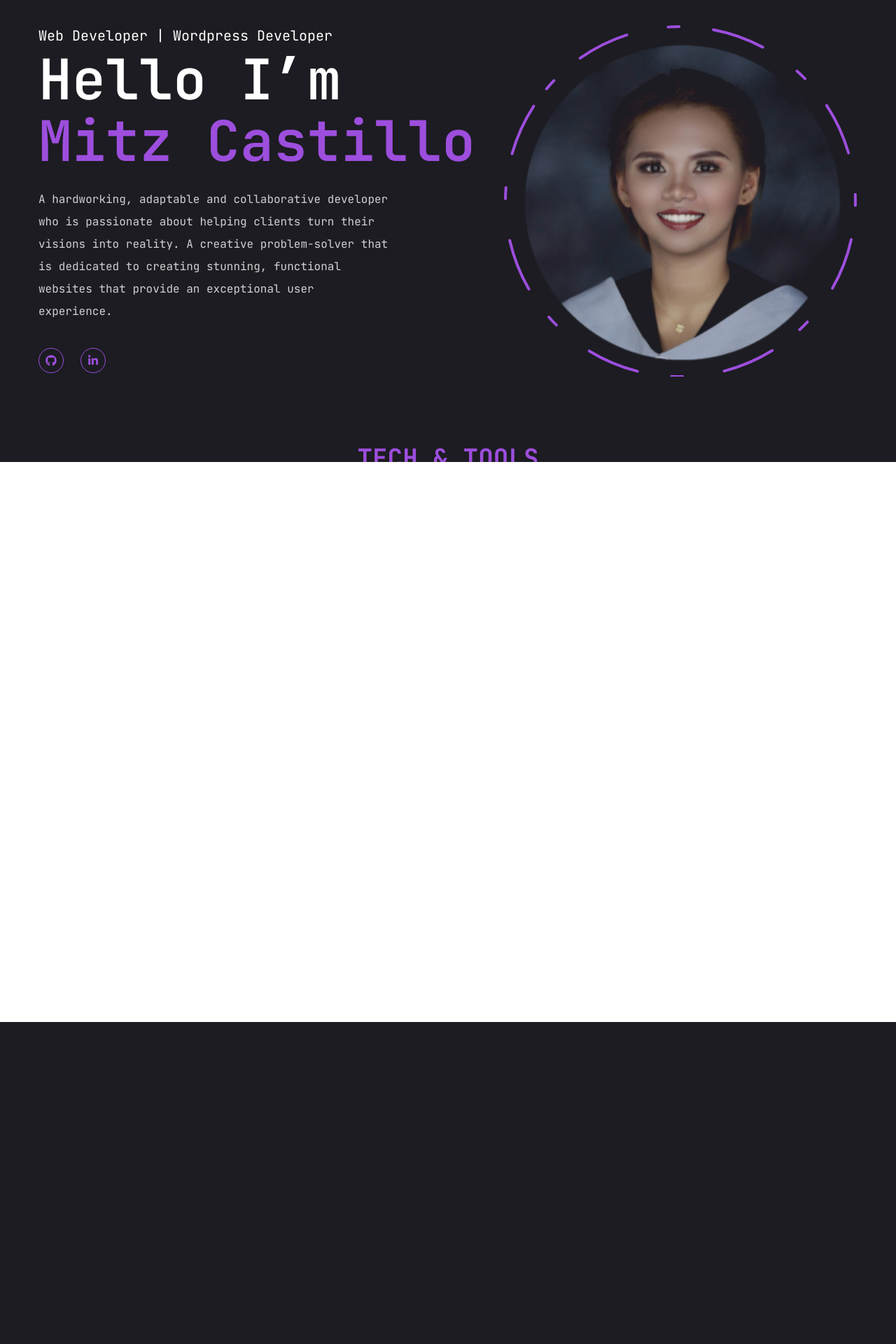
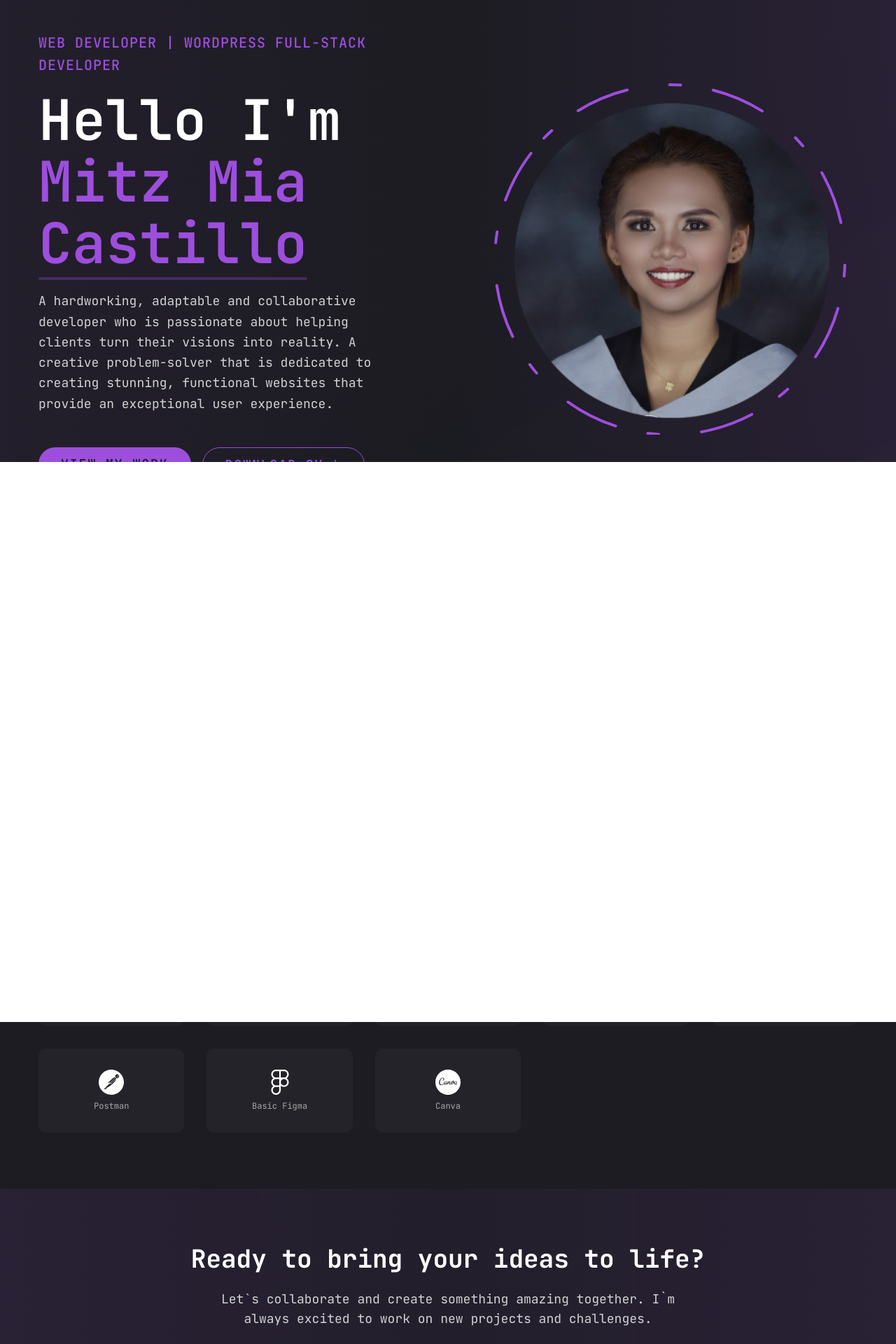
Before and after one commit to oizy404/portfolio, a Next.js app: page / in a window 1280 px wide. Shown: the part 140-2060 px from the top of the page at 70% size. Before the commit the page ends 1144 px from the top, so only its background shows below. Built offline with nearby package versions, Linux system fonts and the light colour scheme.

Commit message:
update homepage

```diff
--- a/app/page.js
+++ b/app/page.js
@@ -1,6 +1,10 @@
+"use client";
+
 import { Button } from "@/components/ui/button";
 import { FiDownload } from "react-icons/fi";
 import { ScrollArea } from "@/components/ui/scroll-area";
+import { motion } from "framer-motion";
+import Link from "next/link";
 
 import {
   Tooltip,
@@ -15,8 +19,7 @@ import {
   FaReact,
   FaNodeJs,
 } from "react-icons/fa";
-import { SiTailwindcss, SiNextdotjs, SiJquery, SiGithub, SiGit, SiBitbucket, SiWordpress, SiWoocommerce, SiBootstrap, SiMysql, SiPostman }from "react-icons/si";
-
+import { SiTailwindcss, SiNextdotjs, SiJquery, SiGithub, SiGit, SiBitbucket, SiWordpress, SiWoocommerce, SiBootstrap, SiMysql, SiPostman, SiPhp, SiFigma, SiCanva }from "react-icons/si";
 
 //components
 import Social from "@/components/Social";
@@ -36,12 +39,16 @@ const skills = {
       name: "css 3",
     },
     {
+      icon: <SiJquery />,
+      name: "JQuery",
+    },
+    {
       icon: <SiBootstrap />,
       name: "Bootstrap",
     },
     {
-      icon: <SiJquery />,
-      name: "JQuery",
+      icon: <SiTailwindcss />,
+      name: "tailwind.css",
     },
     {
       icon: <FaReact />,
@@ -56,8 +63,8 @@ const skills = {
       name: "basic next.js",
     },
     {
-      icon: <SiTailwindcss />,
-      name: "tailwind.css",
+      icon: <SiPhp />,
+      name: "PHP",
     },
     {
       icon: <SiMysql />,
@@ -87,71 +94,224 @@ const skills = {
       icon: <SiPostman />,
       name: "postman",
     },
-
+    {
+      icon: <SiFigma />,
+      name: "basic figma",
+    },
+    {
+      icon: <SiCanva />,
+      name: "canva",
+    },
   ]
 }
 
 const Home = () => {
   return (
-    <section className="h-full">
-      <div className="container mx-auto h-full">
-        <div className="flex flex-col xl:flex-row items-center justify-between xl:pt-8 xl:pb-24">
+    <div className="min-h-screen">
+      {/* Hero Section */}
+      <motion.section
+        initial={{ opacity: 0 }}
+        animate={{ opacity: 1 }}
+        transition={{ duration: 0.8, ease: "easeInOut" }}
+        className="h-screen flex items-center relative overflow-hidden"
+      >
+        {/* Background gradient */}
+        <div className="absolute inset-0 bg-gradient-to-br from-primary via-primary to-primary/90 z-0"></div>
+        <div className="absolute inset-0 bg-gradient-to-r from-accent/5 via-transparent to-accent/10 z-1"></div>
+
+        <div className="container mx-auto h-full relative z-10">
+          <div className="flex flex-col xl:flex-row items-center xl:gap-16 justify-center xl:justify-between xl:pt-8 xl:pb-24 h-full max-w-7xl mx-auto">
             {/* text */}
-          <div className="text-center xl:text-left order-2 xl:order-none">
-            <span className="text-xl">Web Developer | Wordpress Developer</span>
-            <h1 className="h1 mb-6">
-              Hello I’m <br/> <span className="text-accent">Mitz Castillo</span>
-            </h1>
-            <p className="max-w-[500px] mb-9 text-white/80">
-            A hardworking, adaptable and collaborative developer who is passionate about helping clients turn their visions into reality. A creative problem-solver that is dedicated to creating stunning, functional websites that provide an exceptional user experience.            </p>
-            {/* btn and socials */}
-            <div className="flex flex-col xl:flex-row items-center gap-8">
-              {/* <Button variant="outline" size="lg" className="uppercase flex items-center gap-2">
+            <motion.div
+              initial={{ opacity: 0, x: -50 }}
+              animate={{ opacity: 1, x: 0 }}
+              transition={{ duration: 0.8, delay: 0.2 }}
+              className="text-center xl:text-left order-2 xl:order-none flex-1 xl:max-w-2xl xl:pr-8"
+            >
+              <motion.span
+                initial={{ opacity: 0, y: 20 }}
+                animate={{ opacity: 1, y: 0 }}
+                transition={{ duration: 0.6, delay: 0.4 }}
+                className="text-xl text-accent font-medium tracking-wider uppercase"
+              >
+                Web Developer | WordPress Full-Stack Developer
+              </motion.span>
+
+              <motion.h1
+                initial={{ opacity: 0, y: 30 }}
+                animate={{ opacity: 1, y: 0 }}
+                transition={{ duration: 0.8, delay: 0.6 }}
+                className="h1 mb-6 mt-4"
+              >
+                Hello I'm <br/>
+                <span className="text-accent relative">
+                  Mitz Mia Castillo
+                  <motion.div
+                    initial={{ width: 0 }}
+                    animate={{ width: "100%" }}
+                    transition={{ duration: 1, delay: 1.2 }}
+                    className="absolute bottom-0 left-0 h-1 bg-accent/30 rounded-full"
+                  />
+                </span>
+              </motion.h1>
+
+              <motion.p
+                initial={{ opacity: 0, y: 20 }}
+                animate={{ opacity: 1, y: 0 }}
+                transition={{ duration: 0.6, delay: 0.8 }}
+                className="max-w-[600px] mb-12 text-white/80 text-lg leading-relaxed"
+              >
+                A hardworking, adaptable and collaborative developer who is passionate about helping clients turn their visions into reality. A creative problem-solver that is dedicated to creating stunning, functional websites that provide an exceptional user experience.
+              </motion.p>
+
+              {/* CTA buttons and socials */}
+              <motion.div
+                initial={{ opacity: 0, y: 30 }}
+                animate={{ opacity: 1, y: 0 }}
+                transition={{ duration: 0.6, delay: 1.0 }}
+                className="flex flex-col xl:flex-row items-center gap-8"
+              >
+                <div className="flex flex-col sm:flex-row gap-4">
+                  <Link href="/work">
+                    <Button variant="default" size="lg" className="uppercase flex items-center gap-2 px-8 py-6 text-lg font-semibold">
+                      <span>View My Work</span>
+                    </Button>
+                  </Link>
+                  <Button variant="outline" size="lg" className="uppercase flex items-center gap-2 px-8 py-6 text-lg">
                     <span>Download CV</span>
                     <FiDownload />
-              </Button> */}
-              <div className="mb-8 xl:mb-0">
+                  </Button>
+                </div>
+
+                {/* <div className="mb-8 xl:mb-0">
                   <Social
                     containerStyles="flex gap-6"
-                  iconStyles="w-9 h-9 border border-accent rounded-full flex
-                  justify-center items-center text-accent text-base hover:bg-accent
-                  hover:text-primary hover:transition-all duration-500"
+                    iconStyles="w-12 h-12 border-2 border-accent rounded-full flex
+                    justify-center items-center text-accent text-xl hover:bg-accent
+                    hover:text-primary hover:scale-110 transition-all duration-500"
                   />
+                </div> */}
+              </motion.div>
+            </motion.div>
+
+            {/* photo */}
+            <motion.div
+              initial={{ opacity: 0, x: 50 }}
+              animate={{ opacity: 1, x: 0 }}
+              transition={{ duration: 0.8, delay: 0.4 }}
+              className="order-1 xl:order-none mt-[200px] mb-12 md:mt-12 xl:mt-0 xl:mb-0 flex-1 xl:max-w-xl flex justify-center xl:justify-center xl:pl-8"
+            >
+              <Photo />
+            </motion.div>
           </div>
         </div>
+      </motion.section>
+
+      {/* Stats Section */}
+      {/* <motion.section
+        initial={{ opacity: 0, y: 50 }}
+        whileInView={{ opacity: 1, y: 0 }}
+        transition={{ duration: 0.8 }}
+        viewport={{ once: true }}
+        className="py-20 bg-[#1a1a1f] relative"
+      >
+        <div className="absolute inset-0 bg-gradient-to-r from-accent/5 via-transparent to-accent/5"></div>
+        <Stats />
+      </motion.section> */}
+
+      {/* Tech Stack Section */}
+      <motion.section
+        initial={{ opacity: 0, y: 50 }}
+        whileInView={{ opacity: 1, y: 0 }}
+        transition={{ duration: 0.8 }}
+        viewport={{ once: true }}
+        className="py-20 bg-primary relative"
+      >
+        <div className="container mx-auto">
+          <motion.div
+            initial={{ opacity: 0, y: 30 }}
+            whileInView={{ opacity: 1, y: 0 }}
+            transition={{ duration: 0.6 }}
+            viewport={{ once: true }}
+            className="flex flex-col gap-[30px] text-center xl:text-left justify-center"
+          >
+            <div className="text-center mb-12">
+              <h3 className="text-accent text-4xl font-bold mb-4">{skills.title}</h3>
+              <p className="text-white/60 text-lg max-w-2xl mx-auto">
+                Technologies and tools I use to bring ideas to life
+              </p>
             </div>
-          {/* photo */}
-          <div className="order-1 xl:order-none mb-8 xl:mb-0">
-            <Photo />
-          </div>
-        </div>
-      </div>
-      {/* <Stats /> */}
 
-      <div className="flex flex-col gap-[30px] text-center xl:text-left justify-center">
-        <h3 className="text-accent text-4xl font-bold text-center">{skills.title}</h3>
-        <ScrollArea className="h-[300px]">
-          <ul className="grid grid-cols-2 sm:grid-cols-3 md:grid-cols-4 gap-4 xl:gap-[30px] justify-center">
-            {skills.skillList.map((skill, index)=>{
-              return (
-                <li key={index}>
+            <div className="grid grid-cols-2 sm:grid-cols-3 md:grid-cols-4 lg:grid-cols-5 gap-6 xl:gap-8">
+              {skills.skillList.map((skill, index) => (
+                <motion.div
+                  key={index}
+                  initial={{ opacity: 0, y: 20 }}
+                  whileInView={{ opacity: 1, y: 0 }}
+                  transition={{ duration: 0.5, delay: index * 0.1 }}
+                  viewport={{ once: true }}
+                  whileHover={{ scale: 1.05 }}
+                  className="group"
+                >
                   <TooltipProvider delayDuration={100}>
                     <Tooltip>
-                      <TooltipTrigger className="w-full h-[150px] bg-[#232329] rounded-xl flex justify-center items-center group">
-                        <div className="text-6xl group-hover:text-accent transition-all duration-300">{skill.icon}</div>
+                      <TooltipTrigger className="w-full h-[120px] bg-[#232329] rounded-xl flex flex-col justify-center items-center group hover:bg-accent/10 transition-all duration-300 border border-transparent hover:border-accent/20">
+                        <div className="text-4xl group-hover:text-accent transition-all duration-300 mb-2">
+                          {skill.icon}
+                        </div>
+                        <span className="text-xs text-white/60 group-hover:text-white transition-all duration-300 capitalize text-center px-2">
+                          {skill.name}
+                        </span>
                       </TooltipTrigger>
                       <TooltipContent>
                         <p className="capitalize">{skill.name}</p>
                       </TooltipContent>
                     </Tooltip>
                   </TooltipProvider>
-                </li>
-              );
-            })}
-          </ul>
-        </ScrollArea>
+                </motion.div>
+              ))}
             </div>
-    </section>
+          </motion.div>
+        </div>
+      </motion.section>
+
+      {/* Call to Action Section */}
+      <motion.section
+        initial={{ opacity: 0, y: 50 }}
+        whileInView={{ opacity: 1, y: 0 }}
+        transition={{ duration: 0.8 }}
+        viewport={{ once: true }}
+        className="py-20 bg-gradient-to-r from-accent/10 via-accent/5 to-accent/10 relative"
+      >
+        <div className="container mx-auto text-center">
+          <motion.div
+            initial={{ opacity: 0, y: 30 }}
+            whileInView={{ opacity: 1, y: 0 }}
+            transition={{ duration: 0.6 }}
+            viewport={{ once: true }}
+          >
+            <h3 className="text-4xl font-bold text-white mb-6">
+              Ready to bring your ideas to life?
+            </h3>
+            <p className="text-white/80 text-lg mb-8 max-w-2xl mx-auto">
+              Let`s collaborate and create something amazing together. I`m always excited to work on new projects and challenges.
+            </p>
+            <div className="flex flex-col sm:flex-row gap-4 justify-center items-center">
+              <Link href="/contact">
+                <Button variant="default" size="lg" className="uppercase flex items-center gap-2 px-8 py-6 text-lg font-semibold">
+                  <span>Get In Touch</span>
+                </Button>
+              </Link>
+              <Link href="/work">
+                <Button variant="outline" size="lg" className="uppercase flex items-center gap-2 px-8 py-6 text-lg">
+                  <span>View Works</span>
+                </Button>
+              </Link>
+            </div>
+          </motion.div>
+        </div>
+      </motion.section>
+    </div>
   )
 }
 
```
Lines whose indentation alone changed are shown as unchanged.
